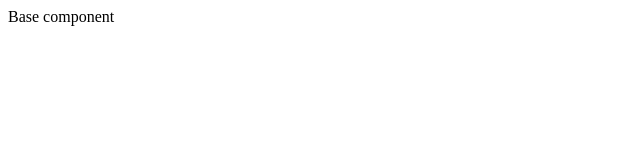
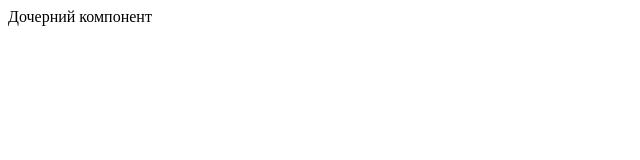
Before and after one commit to Scrapie-pie/vue-testing-handbook, a Vue app: page / in a window 1280 px wide. Shown: the top 160 px of the page, without its empty margins (0-640 px from the left). Built offline with nearby package versions, Linux system fonts and the light colour scheme.

Commit message:
Отрисовка компонентов

```diff
--- a/src/App.vue
+++ b/src/App.vue
@@ -1,13 +1,13 @@
 <template>
-  <BaseComponent />
+  <Parent />
 </template>
 
 <script>
-import BaseComponent from "@/components/BaseComponent";
-
+import Parent from "@/components/Parent";
 export default {
   components: {
-    BaseComponent
+    Parent
+
   }
 }
 </script>
--- a/src/components/BaseComponent.vue
+++ /dev/null
@@ -1,3 +0,0 @@
-<template>
-  Base component
-</template>
--- /dev/null
+++ b/src/components/Child.vue
@@ -0,0 +1,9 @@
+<template>
+  <div>Дочерний компонент</div>
+</template>
+
+<script>
+export default {
+  name: 'Child'
+}
+</script>
--- /dev/null
+++ b/src/components/Parent.vue
@@ -0,0 +1,11 @@
+<template>
+  <Child />
+</template>
+
+<script>
+import Child from "@/components/Child";
+export default {
+  name: 'Parent',
+  components: {Child}
+}
+</script>
```
Also changed, not shown: 2 other files (tests, documents, lock files or other folders).
